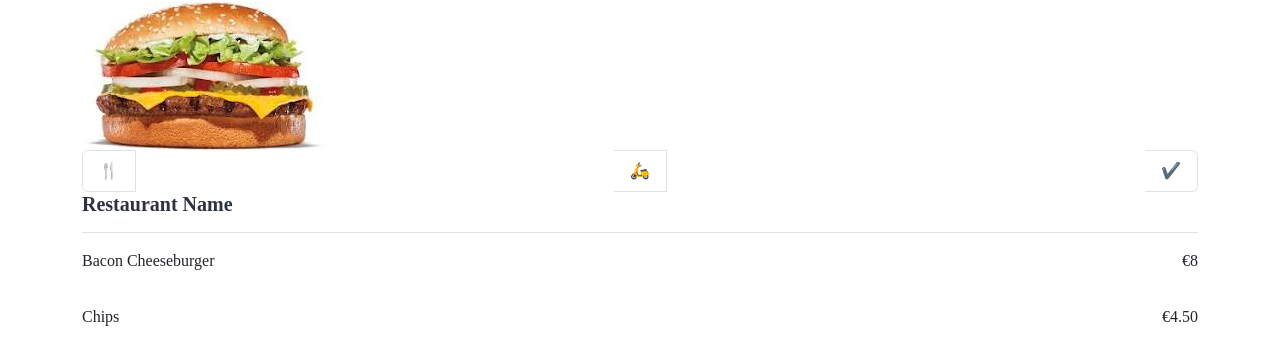
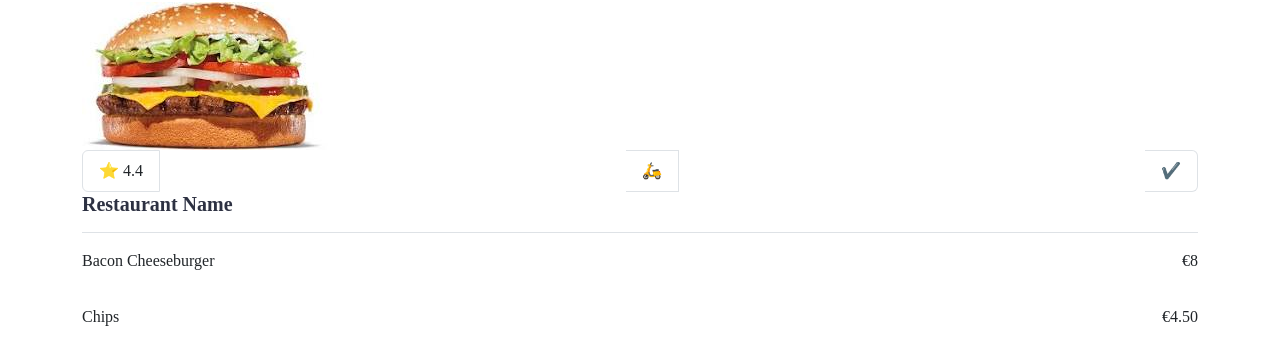
Before and after one commit to AustinCoules/SDEV2004-CA, a Flask app: page / in a window 1280 px wide. Shown: the part 138-478 px from the top of the page. Run offline with Flask 3, Linux system fonts and the light colour scheme; some web fonts are replaced.

Commit message:
Added ⭐ for ratings

```diff
--- a/app/templates/index.html
+++ b/app/templates/index.html
@@ -20,7 +20,7 @@
         <div class="progress-icons">
             <!-- Placeholder Icons -->
             <ul class="list-group list-group-horizontal justify-content-between">
-                <li class="list-group-item">🍴</li>
+                <li class="list-group-item">⭐ 4.4</li>
                 <li class="list-group-item">🛵</li>
                 <li class="list-group-item">✔️</li>
             </ul>
```
